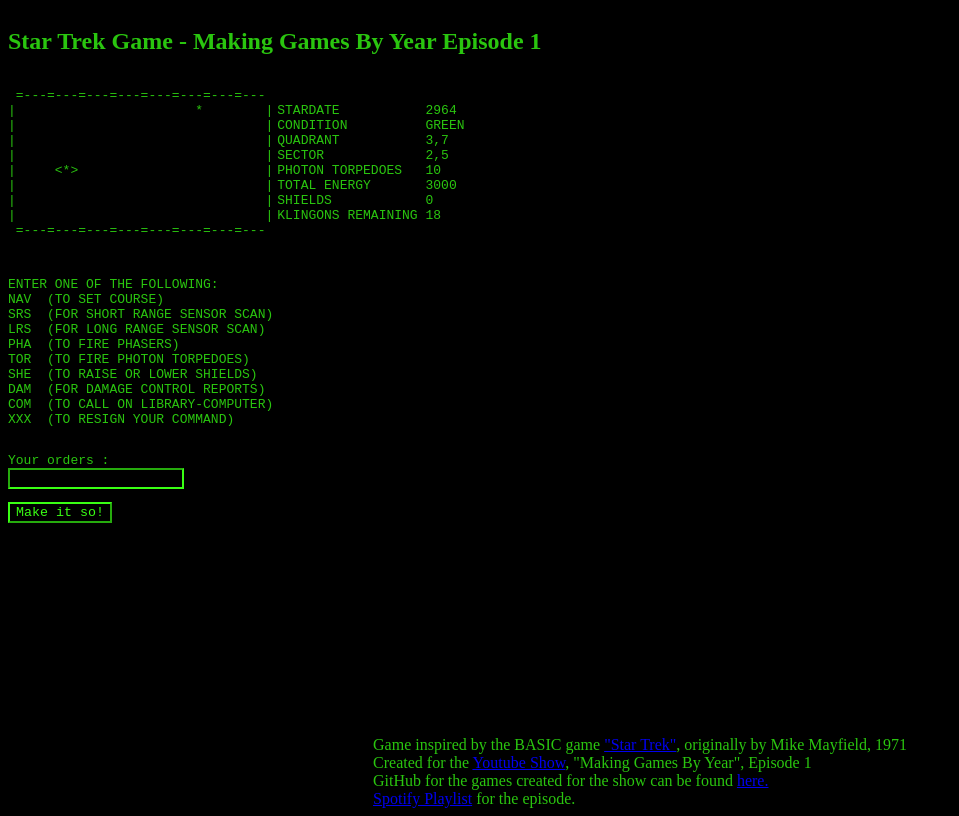
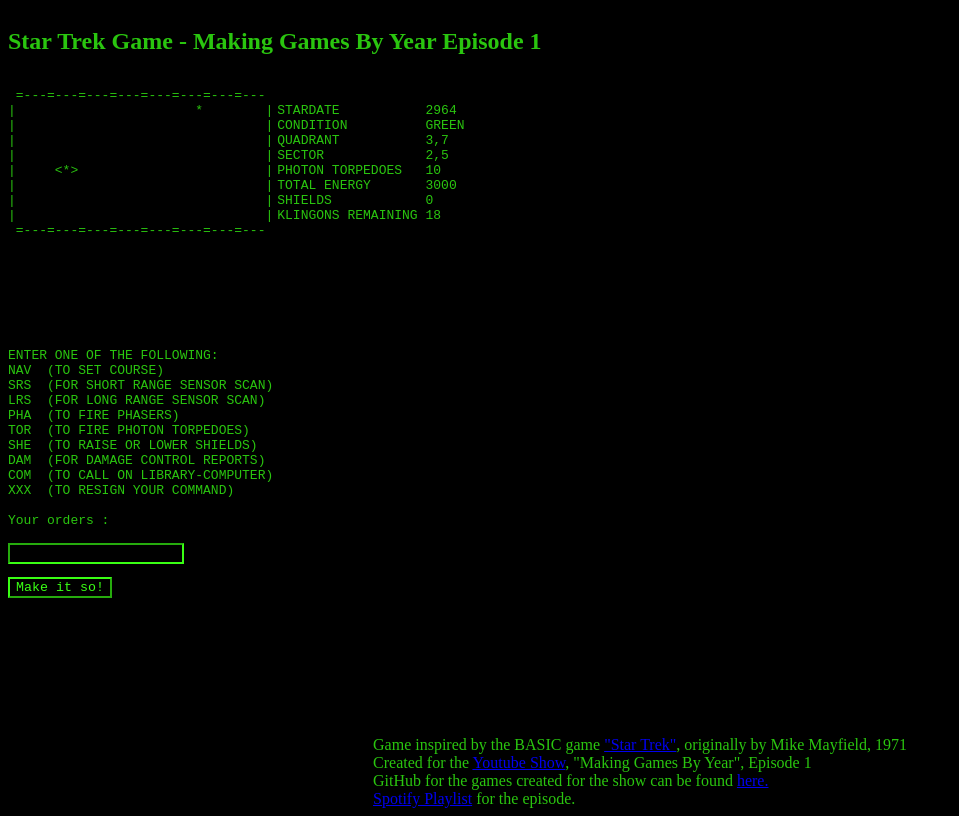
Before and after one commit to MakingGamesByYear/TrekGame, a plain HTML site: page index.html in a window 1280 px wide. Shown: the whole page, without its empty margins (0-959 px from the left). Drawn offline with Linux system fonts and the light colour scheme.

Commit message:
Update index.html

```diff
--- a/index.html
+++ b/index.html
@@ -63,8 +63,14 @@ KLINGONS REMAINING 15
 </pre>
 </div>
 
-<div id="instructions">
 <pre>
+<div id="gameOutput">
+</div>
+</pre>
+
+<div id="inputline">
+<pre>
+<div id="inputPrompt">
 ENTER ONE OF THE FOLLOWING:
 NAV  (TO SET COURSE)
 SRS  (FOR SHORT RANGE SENSOR SCAN)
@@ -75,12 +81,9 @@ SHE  (TO RAISE OR LOWER SHIELDS)
 DAM  (FOR DAMAGE CONTROL REPORTS)
 COM  (TO CALL ON LIBRARY-COMPUTER)
 XXX  (TO RESIGN YOUR COMMAND)
-</pre>
+
+Your orders :
 </div>
-
-<div id="inputline">
-<pre>
-Your orders :
 <input maxlength="3" type="text" id="gameInput" name="gameinput" style="font-family: monospace;background-color: black; color:#39FF14; border-color: #39FF14""/>
 </pre>
 <input type="button"
```
